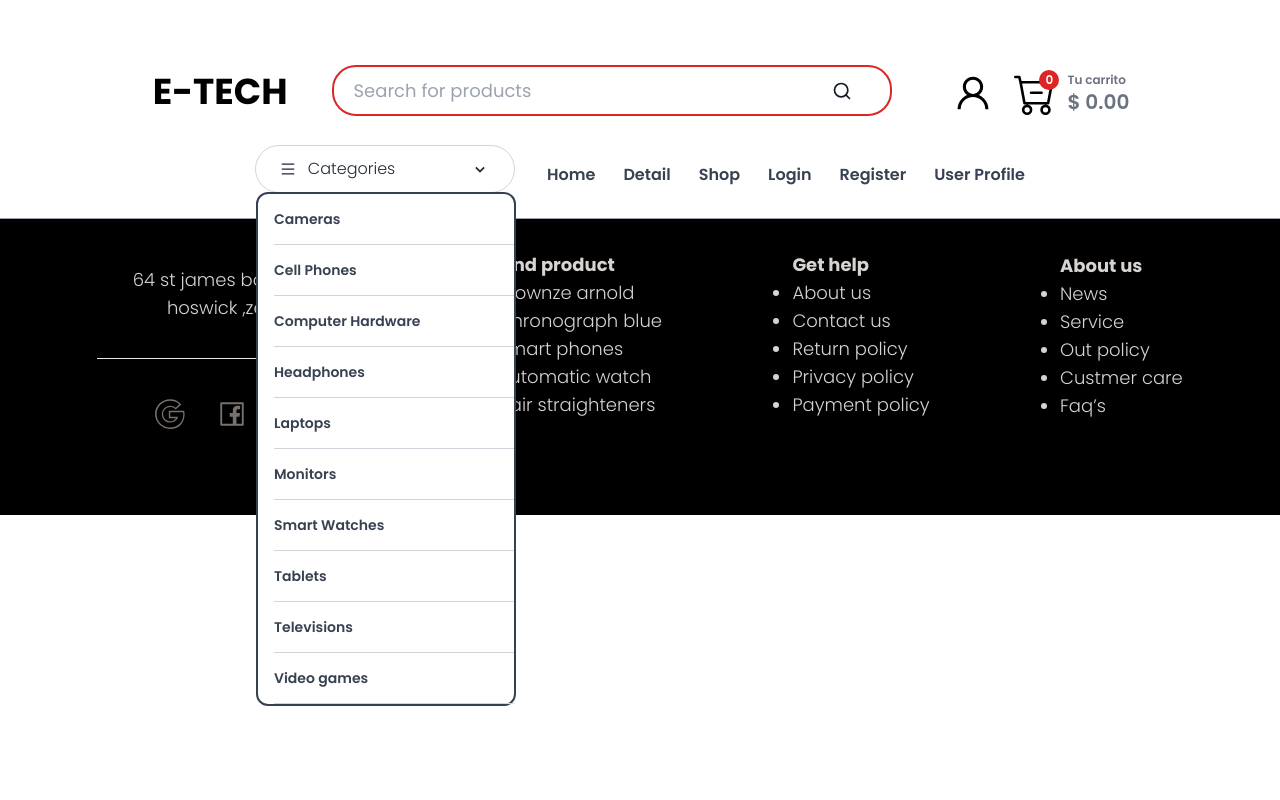
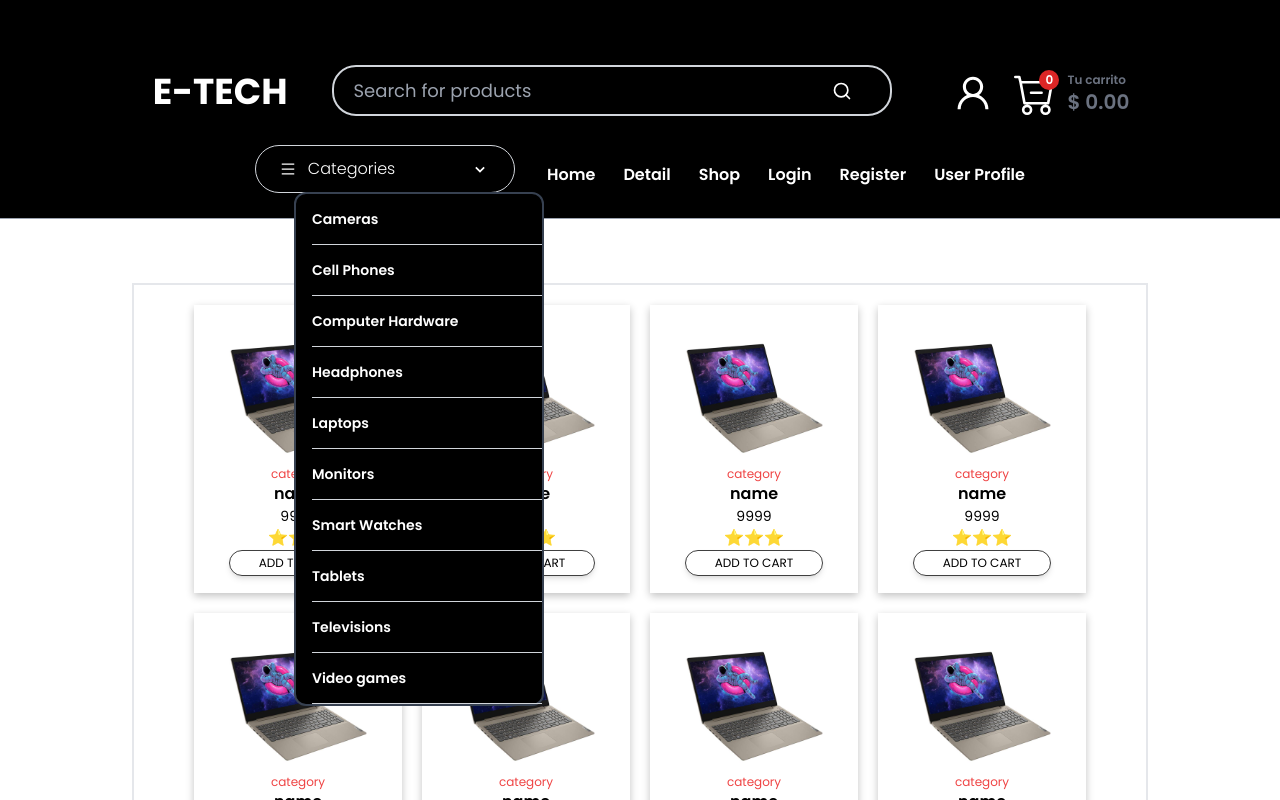
Before and after one commit to No-Country/c13-26-m-node-react, a React (Vite) app: page /results in a window 1280 px wide. Both pictures are taken after a click on the button "Categories". Shown: the top 800 px of the page. Built offline with nearby package versions, Linux system fonts and the light colour scheme.

Commit message:
feat: barra de busqueda y menu categories

```diff
--- a/package.json
+++ b/package.json
@@ -14,7 +14,8 @@
     "react": "^18.2.0",
     "react-dom": "^18.2.0",
     "react-icons": "^4.10.1",
-    "react-router-dom": "^6.15.0"
+    "react-router-dom": "^6.15.0",
+    "sweetalert2": "^11.7.27"
   },
   "devDependencies": {
     "@types/react": "^18.2.15",
--- a/src/App.jsx
+++ b/src/App.jsx
@@ -16,6 +16,8 @@ import AddProducts from "./components/userDashboard/addProducts/AddProducts"
 import SellsRegistry from "./components/userDashboard/sellsRegistry/SellsRegistry"
 import Orders from "./components/userDashboard/orders/Orders"
 import UserProfile from "./components/user/UserProfile"
+import Results from "./components/results/Results"
+import CardProduct from "./components/cardProduct/CardProduct"
 
 
 
@@ -28,12 +30,14 @@ function App() {
 		<div>
 			<Navbar/>
 			<Routes>
+			<Route path='/celulares' element={<CardProduct/>}/>
 				<Route path='/' element={<Home/>}/>
 				<Route path='/cart' element={<Cart/>}/>
 				<Route path='/detail' element={<Detail/>}/>
 				<Route path='/shop' element={<Products/>}/>
 				<Route path='/login' element={<Login/>}/>
 				<Route path='/register' element={<Register/>}/>
+				<Route path='/results' element={<Results/>}/>
 				<Route path='/userprofile' element={<UserProfile/>}/>
 				<Route path='userDashboard' element={<UserDashboard/>}>
 					<Route path='personalInfo' element={<PersonalInfo />}/>
--- a/src/components/navbar/MenuCategories.jsx
+++ b/src/components/navbar/MenuCategories.jsx
@@ -1,12 +1,14 @@
 import { Link } from "react-router-dom"
+
 
 const MenuCategories = () => {
   return (
-    <article className="bg-white w-52 pl-3 font-semibold text-[14px] font-poppins text-gray-700 leading-10 md:w-[260px]
+    <article className="bg-black w-52 pl-3 font-semibold text-[14px] font-poppins text-white
+     leading-10 md:w-[250px]
      border-gray-700 border-2 md:pl-4 md:leading-[50px] rounded-xl">
         <ul>
             <li className="hover:text-red-600 border-b-[1px] border-gray-300"><Link to='/'>Cameras</Link></li>
-						<li className="hover:text-red-600 border-b-[1px] border-gray-300"><Link to='/cart'>Cell Phones</Link></li>
+						<li className="hover:text-red-600 border-b-[1px] border-gray-300"><Link to='/celulares'>Cell Phones</Link></li>
 						<li className="hover:text-red-600 border-b-[1px] border-gray-300"><Link to='/detail'>Computer Hardware</Link></li>
 						<li className="hover:text-red-600 border-b-[1px] border-gray-300"><Link to='/shop'>Headphones</Link></li>
 						<li className="hover:text-red-600 border-b-[1px] border-gray-300"><Link to='/login'>Laptops</Link></li>
--- a/src/components/navbar/Navbar.jsx
+++ b/src/components/navbar/Navbar.jsx
@@ -6,10 +6,29 @@ import { FiSearch } from "react-icons/fi"
 import { Link } from "react-router-dom"
 import { useState } from "react"
 import MenuCategories from "./MenuCategories"
+import Swal from "sweetalert2"
+import { useNavigate } from 'react-router-dom';
 
 
 
 const Navbar = () => {
+
+	const navigate = useNavigate();
+
+	const handleSubmit = (e) => {
+        e.preventDefault();
+		const search = e.target.search.value.trim();
+		console.log(search);
+
+		if (search.length === 0) {
+            Swal.fire('Ingrese un producto');
+        } else if (search.length <4) {
+          Swal.fire('Ingrese cuatro caracteres');
+        }else{
+          e.target.search.value = '';
+          navigate(`/results?search=${search}`);
+        }
+	}
 
 	const [isOpen, setIsOpen] = useState(false);
 
@@ -18,43 +37,45 @@ const Navbar = () => {
 		setIsOpen(!isOpen);
 	}
 
+
+
 	return (
 
-		<header className="bg-white text-black h-full w-full px-6 py-12 font-poppins border-b-[1px]
+		<header className="bg-black text-white h-full w-full px-6 py-12 font-poppins border-b-[1px]
 		 border-gray-400">
 			<article className="h-full flex items-center justify-center gap-11 pb-9 flex-wrap">
-				<div className="">
-					<button className="">
+				<div>
+					<button>
 						<p
 							className=" font-bold
-          text-4xl pt-[4px] pl-[2px] text-black"
+          text-4xl pt-[4px] pl-[2px] text-white"
 						>
-							E-TECH
+						<Link to='/'>E-TECH</Link>
 						</p>
 					</button>
 				</div>
 
 				<div className="flex flex-row items-center gap-56 md:gap-10">
 					<form
-						className="flex
-        gap-2 text-white text-2xl pr-5 relative"
+						className="flex text-white
+        gap-2  text-2xl pr-5 relative" onSubmit={handleSubmit}
 					>
 						<input
 							type="text"
-							className="text-lg md:w-[560px] bg-transparent border-[2px] md:h-[51px] border-red-600
+							className="text-lg md:w-[560px] bg-transparent border-[2px] md:h-[51px] border-gray-300
         outline-none rounded-3xl px-5 sm: w-[50px] h-[15px] hidden md:block"
 							placeholder="Search for products"
 							name="search"
 						/>
 						<div className="absolute text-xl md:left-[500px] md:bottom-2">
 							<button type="submit">
-								<FiSearch className="text-gray-900" />
+								<FiSearch className="text-white" />
 							</button>
 						</div>
 					</form>
 
 					<nav>
-						<ul className="flex gap-5 font-semibold text-black text-[32px] pt-6 md:text-[42px] md: pb-4">
+						<ul className="flex gap-5 font-semibold text-white text-[32px] pt-6 md:text-[42px] md: pb-4">
 							<li>
 								<Link to="/userDashboard">
 									<AiOutlineUser />
@@ -88,7 +109,7 @@ const Navbar = () => {
 				<div className="flex items-center md:gap-8">
 					<button
 						className="md:flex items-center md:border-[1px] md: border-gray-300 rounded-3xl
-        justify-center w-[260px] h-12 font-light text-gray-800 gap-[75px]" onClick={toggleOpen}
+        justify-center w-[260px] h-12 font-light text-white gap-[75px]" onClick={toggleOpen}
 					>
 						<div className="flex items-center gap-3" >
 							<AiOutlineMenu />
@@ -96,7 +117,7 @@ const Navbar = () => {
 						</div>
 						<BiChevronDown className="text-xl hidden md:block" />
 					</button>
-					<div className="absolute top-3 left-1 md:top-6 md:left-[232px]" onClick={toggleOpen} >
+					<div className="absolute top-3 left-1 md:top-6 md:left-[270px]" onClick={toggleOpen} >
 					{isOpen &&<MenuCategories/>}
 					</div>
 
@@ -107,7 +128,7 @@ const Navbar = () => {
 						</span>
 					</div>
 
-					<div className="md:pt-3 font-semibold text-gray-700 ">
+					<div className="md:pt-3 font-semibold text-white">
 						<ul className="md:flex gap-7 sm: hidden">
 							<li className="hover:text-red-600"><Link to='/'>Home</Link></li>
 							{/*<li className="hover:text-red-600"><Link to='/cart'>Cart</Link></li>*/}
--- /dev/null
+++ b/src/components/results/Results.jsx
@@ -0,0 +1,26 @@
+
+
+import ProductsContainer from "../../components/products/productsContainer/ProductsContainer"
+
+const Results = () => {
+  return (
+
+    <div id="all-container" className="font-poppins p-1
+																			md:w-[90%] md:m-auto
+																			lg:w-[80%] py-16">
+			<div className="w-full">
+				<section className="flex
+														flex-col-reverse
+														md:flex-row
+														">
+					<div className="border">
+						<ProductsContainer />
+					</div>
+				</section>
+			</div>
+		</div>
+
+  )
+}
+
+export default Results
--- a/src/components/user/Dashboard.jsx
+++ b/src/components/user/Dashboard.jsx
@@ -1,45 +1,56 @@
 import {FaRegUser } from "react-icons/fa";
 import {AiOutlineBell } from "react-icons/ai";
 import {BiBox } from "react-icons/bi";
+import { useState } from "react"
+
+
 const Dashboard = () => {
+
+    const [isOpen, setIsOpen] = useState(false);
+
+	const toggleOpen = () => {
+
+		setIsOpen(!isOpen);
+	}
+
   return (
     <section className="font-semibold font-poppins text-gray-500 text-sm
-    border-[1px] border-gray-400 w-[250px] h-[700px] shadow-xl rounded-xl
-    ml-24 mb-6">
+    border-[1px] border-gray-400 w-[250px] h-[500px] shadow-xl rounded-xl
+    ml-24 mb-6 bg-white">
         <article className="pt-4 pl-7">
-        <ul>
+        <ul className="cursor-pointer">
             <li className='text-sm flex gap-3 leading-[55px] text-black'> <span className='pt-5 text-black'>
                     <FaRegUser/>
                 </span>Personal info</li>
-            <li className='text-sm flex gap-3 leading-[55px]'> <span className='pt-5'>
+            <li className='text-sm flex gap-3 leading-[55px] hover:text-red-500'> <span className='pt-5'>
                     <AiOutlineBell/>
                 </span>Mis pedidos</li>
-            <li className='text-sm flex gap-3 leading-[55px]'> <span className='pt-5'>
+            <li className='text-sm flex gap-3 leading-[55px] hover:text-red-500'> <span className='pt-5'>
                     <BiBox/>
                 </span>Historial de compras</li>
-            <li className='text-sm flex gap-3 leading-10'> <span className='pt-[12px]'>
+            <li className='text-sm flex gap-3 leading-10 hover:text-red-500' onClick={toggleOpen}> <span className='pt-[12px]'>
                     <AiOutlineBell/>
                 </span>Mi tienda</li>
         </ul>
         </article>
-        <article className="pl-14">
-        <ul>
-            <li className='text-sm flex gap-3 leading-10'> <span className='pt-3'>
+        {isOpen && <article className="pl-14">
+        <ul className="cursor-pointer">
+            <li className='text-sm flex gap-3 leading-10 hover:text-black'> <span className='pt-3'>
                     <AiOutlineBell/>
                 </span>Mis productos</li>
-            <li className='text-sm flex gap-3 leading-10'> <span className='pt-3'>
+            <li className='text-sm flex gap-3 leading-10 hover:text-black'> <span className='pt-3'>
                     <BiBox/>
                 </span>Añadir productos</li>
-            <li className='text-sm flex gap-3 leading-10'> <span className='pt-3'>
+            <li className='text-sm flex gap-3 leading-10 hover:text-black'> <span className='pt-3'>
                     <BiBox/>
                 </span>Historial de ventas</li>
-            <li className='text-sm flex gap-3 leading-10'> <span className='pt-3'>
+            <li className='text-sm flex gap-3 leading-10 hover:text-black'> <span className='pt-3'>
                     <FaRegUser/>
                 </span>Ordenes</li>
         </ul>
-        </article>
+        </article>}
         <button type='submit' className='w-28 bg-white text-gray-500 h-8 rounded-2xl
-                font-semibold text-[12px] border-gray-400 border-[1px] mt-60 ml-14'>
+                font-semibold text-[12px] border-gray-400 border-[1px] mt-12 ml-14 hover:bg-black hover:text-white'>
                 x Log out
             </button>
     </section>
--- a/src/components/user/UserProfile.jsx
+++ b/src/components/user/UserProfile.jsx
@@ -1,21 +1,34 @@
+
 import {FaRegUser } from "react-icons/fa";
+import { useState } from "react"
+import Dashboard from "./Dashboard";
 
 const UserProfile = () => {
+
+    const [isOpen, setIsOpen] = useState(false);
+
+	const toggleOpen = () => {
+
+		setIsOpen(!isOpen);
+	}
 
   return (
 
     <main className='bg-white text-black min-h-screen flex justify-center
-    items-center flex-col font-poppins'>
+    items-center flex-col font-poppins py-14 relative'>
 
         <div className="flex justify-center items-center gap-5 md:gap-28">
             <h2 className="text-2xl font-bold md:text-3xl">
                 Información personal
             </h2>
             <button className="w-14 h-14 bg-gray-200 text-black
-         flex justify-center items-center rounded-md mt-4 md:w-24 md:h-24">
+         flex justify-center items-center rounded-md mt-4 md:w-24 md:h-24" onClick={toggleOpen}>
               <FaRegUser className="text-4xl text-gray-700"/>
             </button>
         </div>
+        {isOpen &&<div className="absolute top-[165px] pl-64">
+            <Dashboard/>
+        </div>}
 
         <form className=' bg-white mb-5'>
             <h3 className="pt-3 pl-3 font-semibold text-center md:text-left">Información de la cuenta</h3>
```
Also changed, not shown: 1 other file (tests, documents, lock files or other folders).
